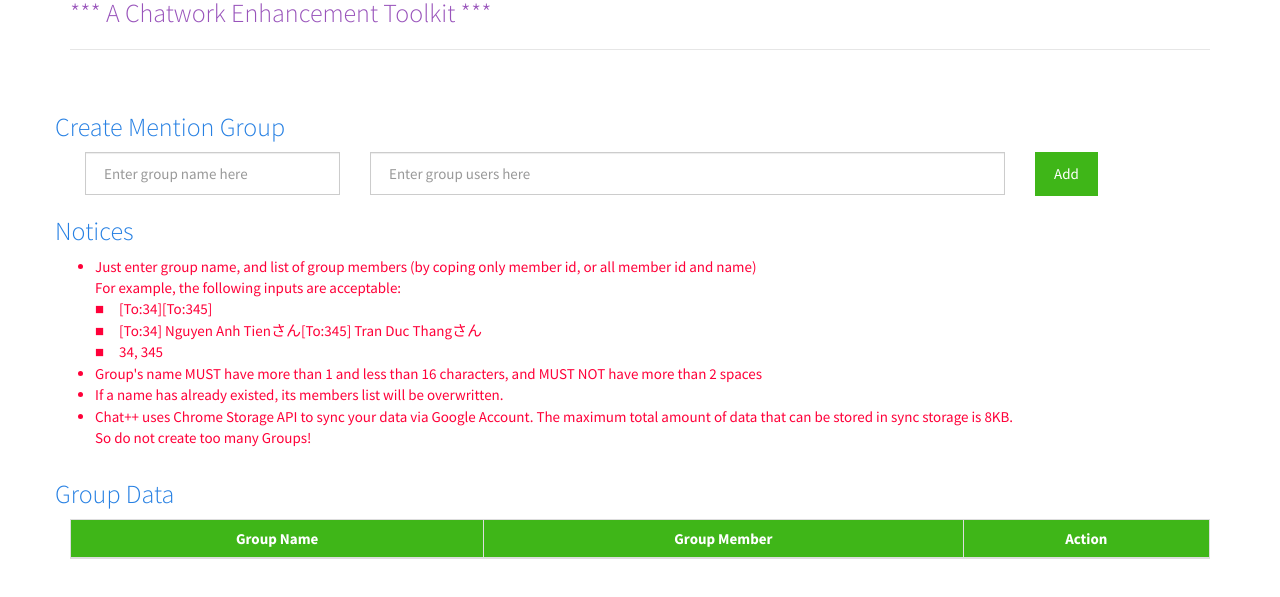
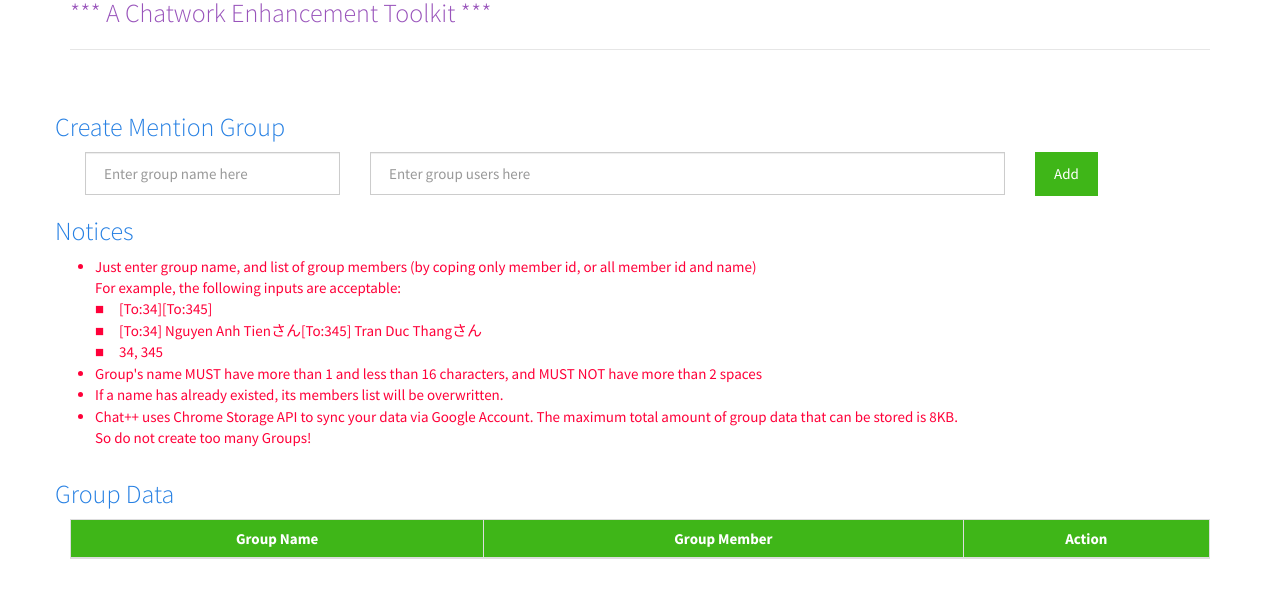
Before and after one commit to wataridori/chatpp, a plain HTML site: page src/group.html in a window 1280 px wide. Shown: the part 107-704 px from the top of the page. Drawn offline with Linux system fonts and the light colour scheme.

```diff
--- a/src/group.html
+++ b/src/group.html
@@ -54,7 +54,7 @@
             <li class="text-danger">Group's name MUST have more than 1 and less than 16 characters, and MUST NOT have more than 2 spaces</li>
             <li class="text-danger">If a name has already existed, its members list will be overwritten.</li>
             <li class="text-danger">Chat++ uses Chrome Storage API to sync your data via Google Account.
-                The maximum total amount of data that can be stored in sync storage is 8KB.<br>
+                The maximum total amount of group data that can be stored is 8KB.<br>
                 So do not create too many Groups!</li>
         </ul>
     </div>
```
Also changed, not shown: src/icon128.png, src/icon16.png, src/icon256.png, src/icon32.png, src/icon64.png, 2 other files.
